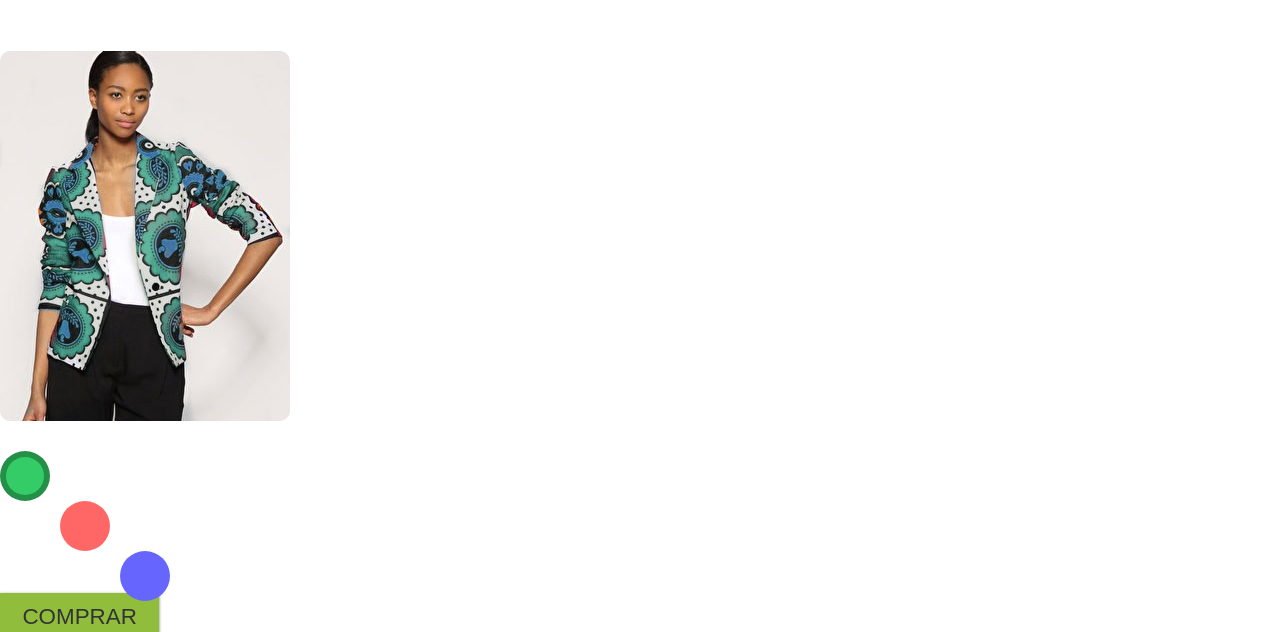
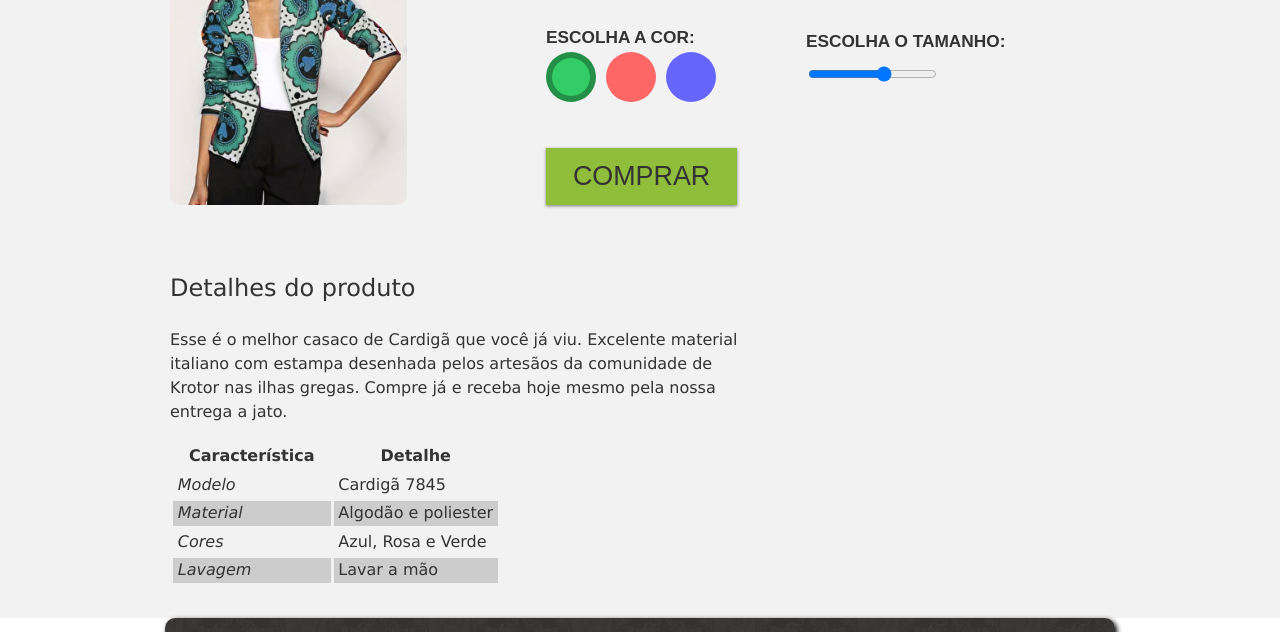
Before and after one commit to Vbanety/Alura, a website: page src/views/produtos.html in a window 1280 px wide. Shown: the part 297-929 px from the top of the page. Drawn offline with Linux system fonts and the light colour scheme; files that its build step writes are made by us from their sources; files whose address does not match are found by name.

Commit message:
Inclement styles
Adding attributes the files "PRODUTOS.HTML" and rendering your layout with the file "PRODUTO.CSS".

```diff
--- a/public/css/estilos.css
+++ b/public/css/estilos.css
@@ -16,7 +16,8 @@
     }
 
     header h1 img {
-        width: 100%;
+        width: 80%;
+        padding-bottom: 60px;
     }
 
     .sacola {
--- a/public/css/produto.css
+++ b/public/css/produto.css
@@ -1,10 +1,22 @@
 /*Estilizando o Desktop */
+
+/* .bolinha {
+      display: flex;
+    align-items: left;
+      justify-content: space-between;
+} */
+
 .cores label::after {
     content: '';
-    display: block;
+    display: inline-block;
     border-radius: 50%;
     width: 50px;
     height: 50px;
+
+    position: relative;
+    top: -30px;
+    border: 6px solid rgba(0, 0, 0, 0);
+    transition: 1s;
 }
 
 label[for=verde]::after{
@@ -25,6 +37,11 @@ label[for=azul]::after{
 
 .cores label::after {
     box-sizing: border-box;
+    margin-top: -30px;
+    /* position: absolute;
+    left: 20px;
+    top: 60px;
+     */
 }
 
 .cores input[type=radio] {
@@ -35,12 +52,6 @@ label[for=azul]::after{
     display: none;
 }
 
-.cores label::after {
-    position: relative;
-    top: 30px;
-    border: 6px solid rgba(0, 0, 0, 0);
-    transition: 1s;
-}
 
 .cores {
     position: relative;
@@ -74,6 +85,12 @@ label[for=azul]::after {
     color: #333;
     line-height: 1.3;
     margin-top: 2em;
+   /*
+    padding-left: 20px;
+    padding-right: 20px;
+     position: relative;
+    padding-left: 0;
+    */
 }
 
 .produto h1 {
@@ -89,7 +106,7 @@ label[for=azul]::after {
 
 .produto legend {
     display: block;
-    font: bold 0.9em/2.5 arial;
+    font: bold 0.9em/2.5 Arial;
     text-transform: uppercase;
 }
 
@@ -108,6 +125,13 @@ label[for=azul]::after {
     margin: 1em 0;
 }
 
+.comprar:hover {
+    opacity: .7;
+    transition: ease-out 1s;
+    cursor: pointer;
+
+}
+
 .cores label:hover::after {
     border: 6px solid rgba(0, 0, 0, 0.1);
 }
@@ -120,3 +144,115 @@ label[for=azul]::after {
 .produto form {
     display: inline;
 }
+
+/* .produto img {
+    width: 100%;
+    margin-left: auto;
+    margin-right: auto;
+    height: auto;
+} */
+
+table {
+    border-spacing: 0.2em;
+    border-collapse: separate;
+}
+
+thead th {
+    font-weight: bold;
+    padding: 0.3em 1em;
+    text-align: center;
+}
+
+td {
+    padding: 0.3em;
+}
+
+tr:nth-child(2n) {
+    background-color: #ccc;
+}
+
+td:first-child {
+    font-style: italic;
+}
+
+.produto-back {
+    background-color: #f2f2f2;
+    margin-top: 1em;
+    border-top: 2px solid #ccc;
+    width: 100%;
+}
+
+.cores label img {
+    border: 2px solic #ccc;
+}
+
+/* ////////////////// Celular 600 pixels ////////////////// */
+
+@media (min-width: 600px) {
+    /* .produto img {
+        float: left;
+    } */
+}
+
+
+/* ////////////////// Celular 630 pixels ////////////////// */
+
+@media (min-width: 630px) {
+    .produto {
+        position: relative;
+        padding-left: 40%;
+        font-size: 1.2em;
+    }
+
+    .cores {
+        position: static;
+        padding: 0;
+        margin-top: 15px;
+    }
+
+    .cores legend {
+        position: static;
+        margin-bottom: 22px;
+    }
+
+    .cores label img {
+        position: absolute;
+        top: 0;
+        left: 0;
+        max-width: 35%;
+        max-height: 100%;
+    }
+
+    .cores label:after {
+        position: static;
+        float: left;
+        margin-right: 10px;
+    }
+
+    fieldset {
+        display: inline-block;
+        vertical-align: top;
+
+        margin: 1em 0;
+        min-width: 240px;
+        width: 45%;
+    }
+
+    .detalhes {
+        padding: 2em 0;
+    }
+
+    .detalhes h2 {
+        font-size: 1.5em;
+        line-height: 2;
+    }
+
+    .detalhes p {
+        margin: 1em 0;
+        font-size: 1em;
+        line-height: 1.5;
+        max-width: 36em;
+    }
+
+
+}
--- a/src/views/produtos.html
+++ b/src/views/produtos.html
@@ -41,6 +41,8 @@
             </nav>
         </header>
 
+        <div class="produto-back">
+            <div class="container">
                 <div class="produto">
                     <h1>Fuzzy Cardigan</h1>
                     <p>por apenas R$ 129,90</p>
@@ -49,7 +51,8 @@
                         <fieldset class="cores">
                             <legend>Escolha a cor:</legend>
 
-                <input type="radio" name="cor" value="verde" id="verde" checked>
+                            <div class="bolinha">
+                                <input type="radio" name="cor" value="verde" id="verde" checked="checked">
                                 <label for="verde">
                                     <img src="image/produtos/foto1-verde.png" alt="Produto na cor verde">
                                 </label>
@@ -63,12 +66,52 @@
                                 <label for="azul">
                                     <img src="image/produtos/foto1-azul.png" alt="Produto na cor azul">
                                 </label>
+                            </div>
                         </fieldset>
 
+                        <fieldset>
+                            <legend>Escolha o tamanho:</legend>
+                            <input type="range" min="36" max="46" value="42" step="2" name="tamanho" id="tamanho">
+                        </fieldset>
                         <button class="comprar">Comprar</button>
                     </form>
                 </div>
 
+                <div class="detalhes">
+                    <h2>Detalhes do produto</h2>
+                    <p>
+                        Esse é o melhor casaco de Cardigã que você já viu. Excelente material italiano com estampa desenhada pelos artesãos da comunidade de Krotor nas ilhas gregas. Compre já e receba hoje mesmo pela nossa entrega a jato.
+                    </p>
+
+                    <table>
+                        <thead>
+                            <tr>
+                                <th>Característica</th>
+                                <th>Detalhe</th>
+                            </tr>
+                        </thead>
+                        <tbody>
+                            <tr>
+                                <td>Modelo</td>
+                                <td>Cardigã 7845</td>
+                            </tr>
+                            <tr>
+                                <td>Material</td>
+                                <td>Algodão e poliester</td>
+                            </tr>
+                            <tr>
+                                <td>Cores</td>
+                                <td>Azul, Rosa e Verde</td>
+                            </tr>
+                            <tr>
+                                <td>Lavagem</td>
+                                <td>Lavar a mão</td>
+                            </tr>
+                        </tbody>
+                    </table>
+                </div>
+            </div>
+        </div>
 
         <footer class="container">
             <div class="container">
```
Lines whose indentation alone changed are shown as unchanged.
